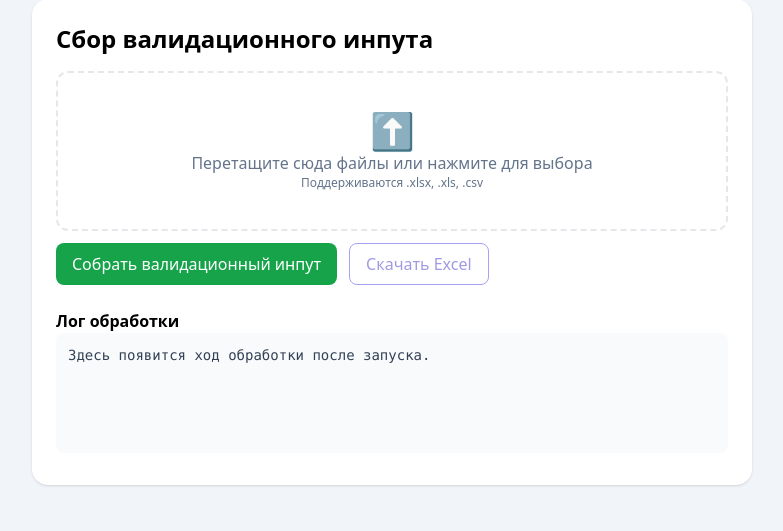
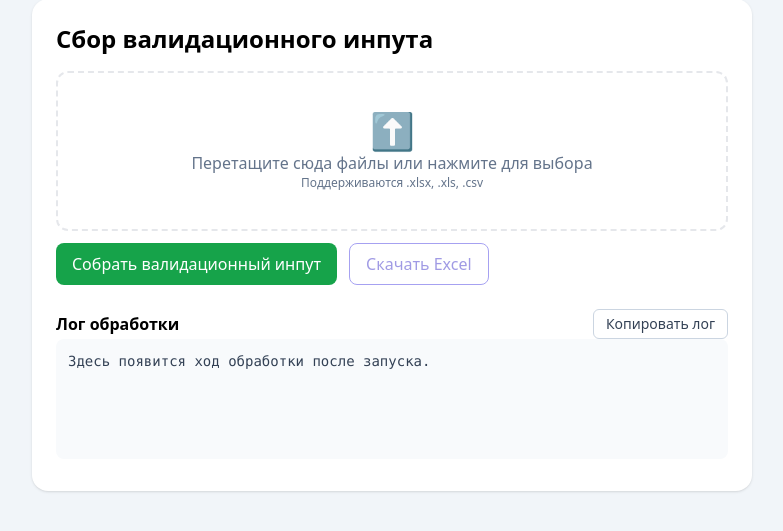
Before and after one commit to orenvlad-ai/wb-order-engine-replenishment, a FastAPI app: page / in a window 1280 px wide. Shown: the part 25-556 px from the top of the page, without its empty margins (248-1031 px from the left). Run offline with FastAPI, Linux system fonts and the light colour scheme; some libraries are stand-ins or nearby versions.

Commit message:
UI: добавлена кнопка «Копировать лог» (копирование всего лога в буфер обмена + индикатор успеха).

```diff
--- a/server/templates/index.html
+++ b/server/templates/index.html
@@ -42,8 +42,19 @@
              class="px-4 py-2 rounded-lg border border-indigo-600 text-indigo-700">Скачать Excel</a>
         </div>
 
-        <h2 class="mt-6 font-semibold">Лог обработки</h2>
-        <pre class="bg-slate-50 p-3 rounded-lg text-sm text-slate-700 min-h-[120px]" x-text="log || 'Здесь появится ход обработки после запуска.'"></pre>
+        <div class="mt-6 flex items-center justify-between">
+          <h2 class="font-semibold">Лог обработки</h2>
+          <button type="button"
+                  class="text-sm px-3 py-1 rounded-md border border-slate-300 text-slate-700 hover:bg-slate-100"
+                  @click="copyLog"
+                  :disabled="!(log && log.length)">
+            Копировать лог
+          </button>
+        </div>
+        <pre class="bg-slate-50 p-3 rounded-lg text-sm text-slate-700 min-h-[120px] whitespace-pre-wrap"
+             x-ref="logBox"
+             x-text="log || 'Здесь появится ход обработки после запуска.'"></pre>
+        <p class="text-green-700 mt-2" x-show="copied" x-transition>Лог скопирован в буфер обмена</p>
         <p class="text-red-600 mt-2" x-text="error"></p>
       </form>
     </div>
@@ -56,6 +67,7 @@ function ui(){
     token: '',
     log: '',
     error: '',
+    copied: false,
     onPick(e){
       if(e.target.files && e.target.files.length){
         this.addFiles(e.target.files);
@@ -93,6 +105,16 @@ function ui(){
       const data = await res.json().catch(()=>({ok:false,log:'Неверный ответ сервера'}));
       if(!res.ok || !data.ok){ this.error = data.log || 'Ошибка'; return; }
       this.log = data.log; this.token = data.download_token;
+      this.copied = false;
+    },
+    async copyLog(){
+      try{
+        await navigator.clipboard.writeText(this.log || '');
+        this.copied = true;
+        setTimeout(()=> this.copied = false, 2000);
+      }catch(e){
+        this.error = 'Не удалось скопировать лог';
+      }
     }
   }
 }
```
